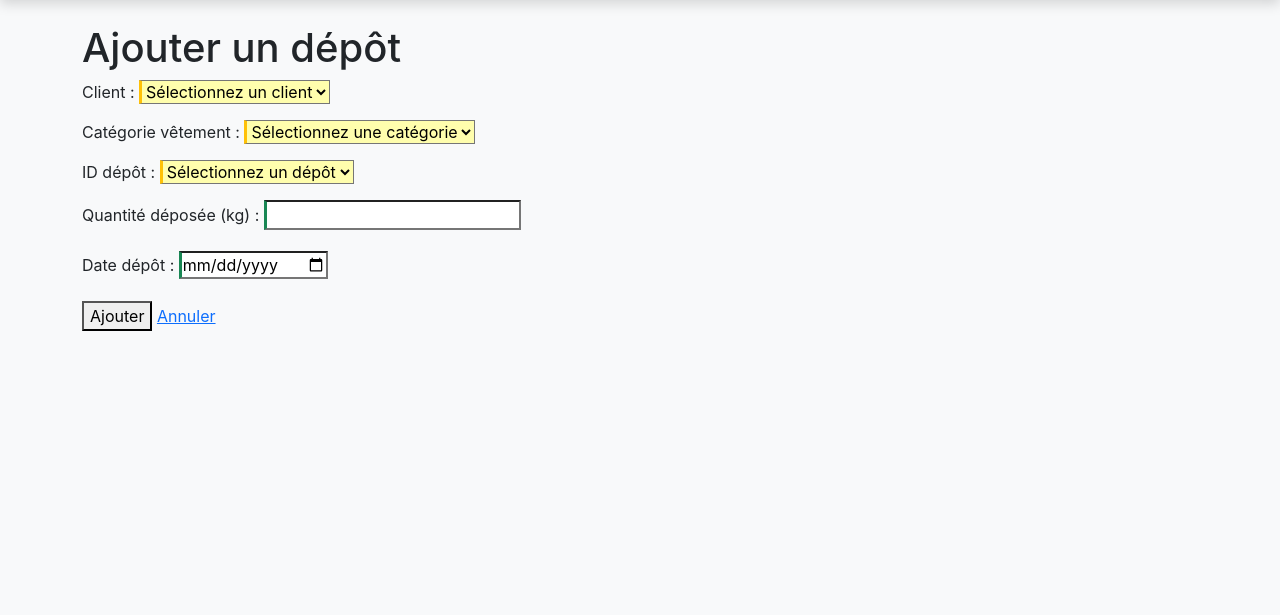
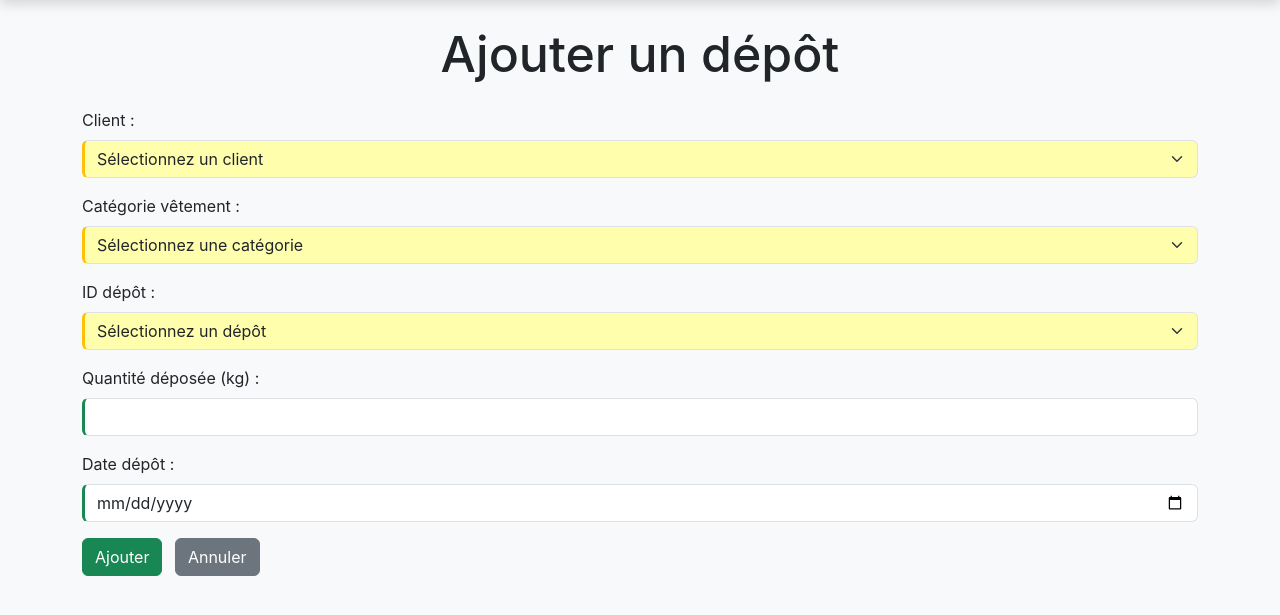
Before and after one commit to LeandreBizel/SAE1.04, a Flask app: page /Depose/add in a window 1280 px wide. Shown: the part 142-757 px from the top of the page. Run offline with Flask 3, Linux system fonts and the light colour scheme; data comes from the database, SQL or seed files in the repository; some libraries are stand-ins or nearby versions.

Commit message:
Update Depose_add.html

```diff
--- a/templates/Tables/Depose_add.html
+++ b/templates/Tables/Depose_add.html
@@ -11,11 +11,11 @@
 
 {% block body %}
 <div class="container mt-4">
-    <h1>Ajouter un dépôt</h1>
+    <h1 class="text-center mb-4" style="font-size: 50px;">Ajouter un dépôt</h1>
     <form action="/Depose/add" method="POST">
         <div class="mb-3">
-            <label for="id_client" >Client :</label>
-            <select name="id_client" id="id_client" required>
+            <label for="id_client" class="form-label">Client :</label>
+            <select name="id_client" id="id_client" class="form-select" required>
                 <option value="">Sélectionnez un client</option>
                 {% for c in clients %}
                 <option value="{{ c.id_client }}">{{ c.nom }} {{ c.prenom }}</option>
@@ -24,8 +24,8 @@
         </div>
 
         <div class="mb-3">
-            <label for="id_categorie_vetement" >Catégorie vêtement :</label>
-            <select name="id_categorie_vetement" id="id_categorie_vetement"  required>
+            <label for="id_categorie_vetement" class="form-label">Catégorie vêtement :</label>
+            <select name="id_categorie_vetement" id="id_categorie_vetement" class="form-select" required>
                 <option value="">Sélectionnez une catégorie</option>
                 {% for cat in categories %}
                 <option value="{{ cat.id_categorie_vetement }}">{{ cat.nom_vetement }}</option>
@@ -34,8 +34,8 @@
         </div>
 
         <div class="mb-3">
-            <label for="id_depot" >ID dépôt :</label>
-            <select name="id_depot" id="id_depot"  required>
+            <label for="id_depot" class="form-label">ID dépôt :</label>
+            <select name="id_depot" id="id_depot" class="form-select" required>
                 <option value="">Sélectionnez un dépôt</option>
                 {% for dep in depots %}
                 <option value="{{ dep.id_depot }}">{{ dep.id_depot }}</option>
@@ -43,21 +43,18 @@
             </select>
         </div>
 
-
-
-
         <div class="mb-3">
             <label for="quantite_depot" class="form-label">Quantité déposée (kg) :</label>
-            <input type="number"  name="quantite_depot" id="quantite_depot" >
+            <input type="number" name="quantite_depot" id="quantite_depot" class="form-control">
         </div>
 
         <div class="mb-3">
             <label for="date_depot" class="form-label">Date dépôt :</label>
-            <input type="date" name="date_depot" id="date_depot" >
+            <input type="date" name="date_depot" id="date_depot" class="form-control">
         </div>
 
-        <button type="submit" >Ajouter</button>
-        <a href="/Depose/show" >Annuler</a>
+        <button type="submit" class="btn btn-success me-2">Ajouter</button>
+        <a href="/Depose/show" class="btn btn-secondary">Annuler</a>
     </form>
 </div>
 {% endblock %}
```
